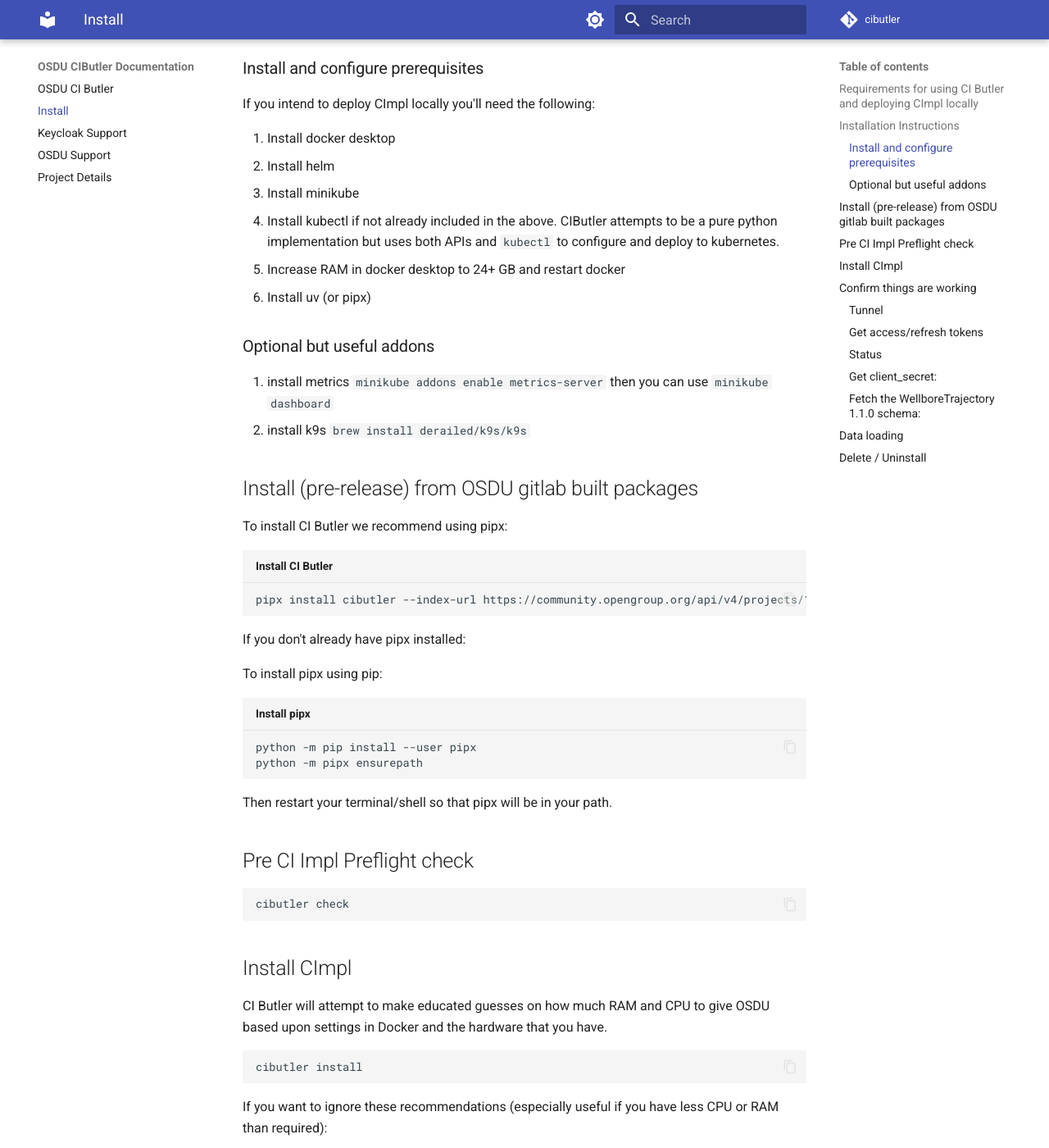
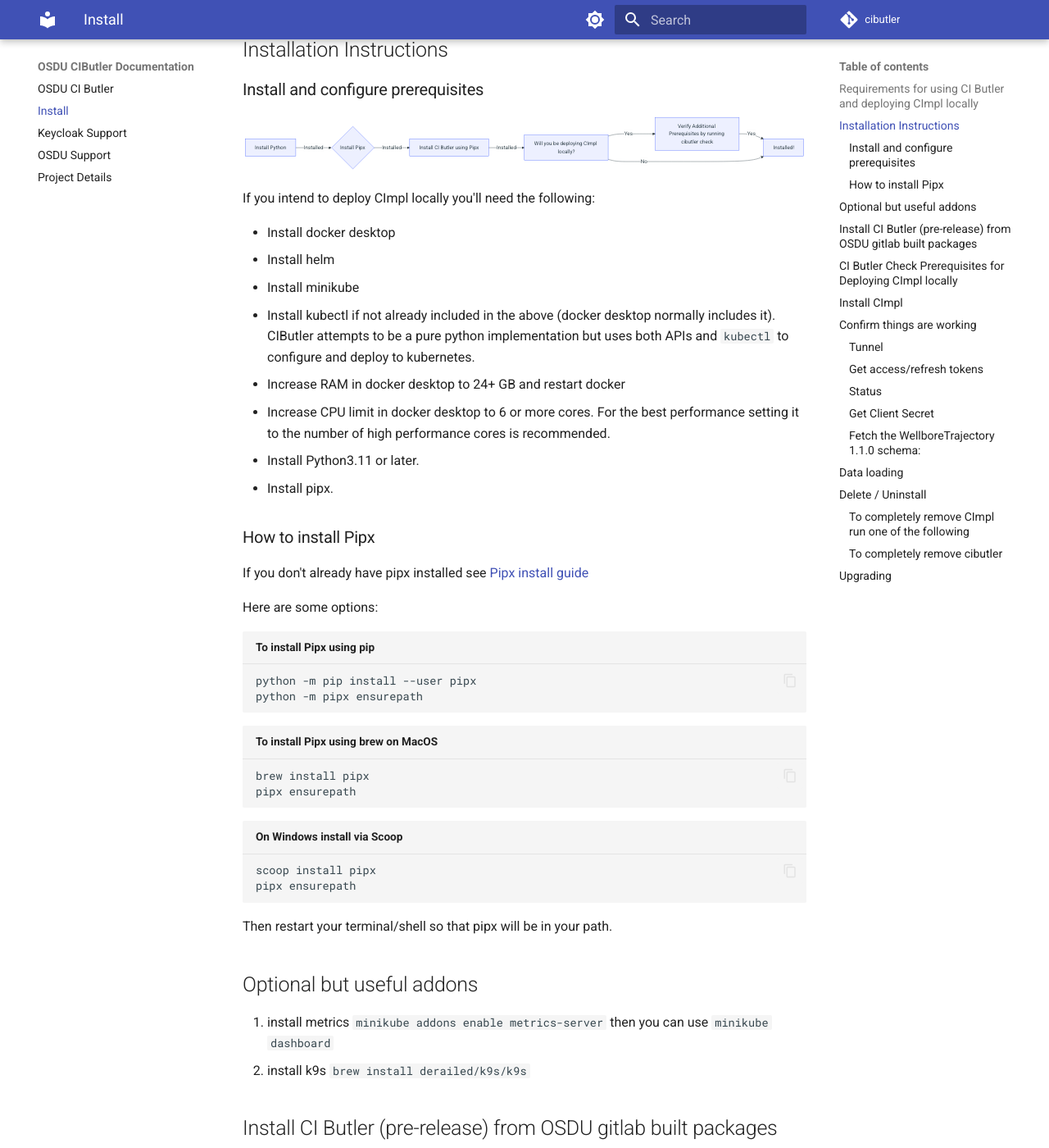
Before and after one commit to mehmetkadriumay/osduonrp, an MkDocs documentation site: the page built from docs/docs/install.md, in a window 1280 px wide and 1400 px high, scrolled down 568 px. Shown: the whole window at 82% size. Built offline with MkDocs 1.6.1 and Material for MkDocs 9.7.7, drawn with Linux system fonts in a browser that asks for light colours; some of the changed text lies outside the part shown.

Commit message:
install documentation update

````diff
--- a/docs/docs/install.md
+++ b/docs/docs/install.md
@@ -2,7 +2,8 @@
 ## Requirements for using CI Butler and deploying CImpl locally
 
 Currently CI Butler only supports minikube with Docker.
-However in future support could be added for: QEMU, Hyperkit, Hyper-V, KVM, Parallels, Podman, VirtualBox, VMware Fusion/Workstation, etc.
+However in future support could be added for deploying to kubernetes directly as well as minikube in: QEMU, Hyperkit, Hyper-V, KVM, Parallels, Podman, VirtualBox, VMware Fusion/Workstation, etc.
+If you're interested in one of these please open an [issue](https://community.opengroup.org/osdu/ui/cibutler/-/issues/) to request it.
 
 !!! info "Install Requirements for installing CImpl locally"
 
@@ -13,47 +14,72 @@
     - Min. 32GB of RAM. Limited success and testing with Mac with 24GB of RAM. Hope to test more in the future.
     - 6 logical processors. Limited success with 4 logical processors
 
-
 ## Installation Instructions
 
 ### Install and configure prerequisites
 
+``` mermaid
+graph LR
+  A[Install Python] --> |Installed| B{Install Pipx};
+  B -->|Installed| C[Install CI Butler using Pipx];
+  C -->|Installed| D[Will you be deploying CImpl locally?];
+  D -->|Yes| E[Verify Additional Prerequisites by running cibutler check];
+  E -->|Yes| F;
+  D ---->|No| F[Installed!];
+```
+
 If you intend to deploy CImpl locally you'll need the following:
 
-1. Install docker desktop
-1. Install helm
-1. Install minikube
-1. Install kubectl if not already included in the above. CIButler attempts to be a pure python implementation but uses both APIs and `kubectl` to configure and deploy to kubernetes.
-1. Increase RAM in docker desktop to 24+ GB and restart docker
-1. Install uv (or pipx)
+- Install docker desktop
+- Install helm
+- Install minikube
+- Install kubectl if not already included in the above (docker desktop normally includes it). CIButler attempts to be a pure python implementation but uses both APIs and `kubectl` to configure and deploy to kubernetes.
+- Increase RAM in docker desktop to 24+ GB and restart docker
+- Increase CPU limit in docker desktop to 6 or more cores. For the best performance setting it to the number of high performance cores is recommended.
+- Install Python3.11 or later.
+- Install pipx.
 
-### Optional but useful addons
+### How to install Pipx
+
+If you don't already have pipx installed see [Pipx install guide](https://pipx.pypa.io/latest/installation/)
+
+Here are some options:
+
+   ``` bash title="To install Pipx using pip"
+   python -m pip install --user pipx
+   python -m pipx ensurepath
+   ```
+
+   ``` bash title="To install Pipx using brew on MacOS"
+   brew install pipx
+   pipx ensurepath
+   ```
+
+   ``` title="On Windows install via Scoop"
+   scoop install pipx
+   pipx ensurepath
+   ```
+
+   Then restart your terminal/shell so that pipx will be in your path.
+
+## Optional but useful addons
+
 1. install metrics
    `minikube addons enable metrics-server`
    then you can use `minikube dashboard`
 1. install k9s
    `brew install derailed/k9s/k9s`
 
-## Install (pre-release) from OSDU gitlab built packages
+## Install CI Butler (pre-release) from OSDU gitlab built packages
 
 To install CI Butler we recommend using pipx:
 ``` bash title="Install CI Butler"
 pipx install cibutler --index-url https://community.opengroup.org/api/v4/projects/1558/packages/pypi/simple --pip-args="--extra-index-url=https://community.opengroup.org/api/v4/projects/148/packages/pypi/simple"
 ```
 
-If you don't already have pipx installed:
+## CI Butler Check Prerequisites for Deploying CImpl locally
 
-To install pipx using pip:
-
-``` bash title="Install pipx"
-python -m pip install --user pipx
-python -m pipx ensurepath
-```
-Then restart your terminal/shell so that pipx will be in your path.
-
-## Pre CI Impl Preflight check
-
-```
+``` bash title="Check Prerequisites"
 cibutler check
 ```
 
@@ -87,22 +113,25 @@
 
 ### Tunnel
 
-One of the following:
+Once you have CImpl deployed locally (with our without data) in minikube you'll need to run tunnel to be able to redirect your network to get to kubernetes pods running in the minikube docker container. Tunnel does require administrative privileges (via sudo).
 
-```
+To do that, run one of the following:
+
+``` bash title="Tunnel"
 cibutler tunnel
 ```
 Alternatively you can run `minikube tunnel`.
+You are now ready to connect to OSDU and other services like keycloak.
 
 ### Get access/refresh tokens
 
-Get access token:
-```
+Get an access token:
+``` bash title="cibutler to get an Access Token"
 cibutler token
 ```
 
-Get refresh token:
-```
+Get a refresh token:
+``` bash title="cibutler to get a Refresh Token"
 cibutler refresh-token
 ```
 
@@ -118,20 +147,23 @@
 
 ### Status
 
-```
+``` bash title="cibutler to check status of OSDU services"
 cibutler status
 ```
 
-### Get client_secret:
+### Get Client Secret
 
 One of the following:
 
-```
+``` bash title="cibutler to check get client-secret"
 cibutler client-secret
 ```
+
 alternatively you can run kubectl directly:
 
-`kubectl get secret keycloak-bootstrap-secret -o jsonpath="{.data.KEYCLOAK_OSDU_ADMIN_SECRET}" | base64 --decode`
+``` bash title="kubectl command"
+kubectl get secret keycloak-bootstrap-secret -o jsonpath="{.data.KEYCLOAK_OSDU_ADMIN_SECRET}" | base64 --decode
+```
 
 ### Fetch the WellboreTrajectory 1.1.0 schema:
 
@@ -147,7 +179,7 @@
 
 By default `cibutler install` will not exit until data loading is completed. However you can also check that data loading finished by running:
 
-```
+``` bash title="kubectl command"
 kubectl get po | grep bootstrap-data
 ```
 
@@ -156,7 +188,19 @@
 
 ## Delete / Uninstall
 
-To completely remove CImpl run one of the following:
+### To completely remove CImpl run one of the following
 
 - `cibutler delete`
 - `minikube delete`
+
+### To completely remove cibutler
+
+`pipx uninstall cibutler`
+
+## Upgrading
+
+Run the following command to check your version and get instructions how to upgrade
+
+``` bash title="version command"
+cibutler version
+```
--- a/docs/mkdocs.yml
+++ b/docs/mkdocs.yml
@@ -41,12 +41,16 @@
       pygments_lang_class: true
   - pymdownx.inlinehilite
   - pymdownx.snippets
-  - pymdownx.superfences
+  - pymdownx.superfences:
+      custom_fences:
+        - name: mermaid
+          class: mermaid
+          format: !!python/name:pymdownx.superfences.fence_code_format
 
 plugins:
   - search
   - git-revision-date
   - termynal
 
-extra_javascript:
-  - https://unpkg.com/mermaid@8.4.6/dist/mermaid.min.js
+#extra_javascript:
+  #- https://unpkg.com/mermaid@8.4.6/dist/mermaid.min.js
````
Also changed, not shown: docs/docs/index.md (+1 -1 lines).
